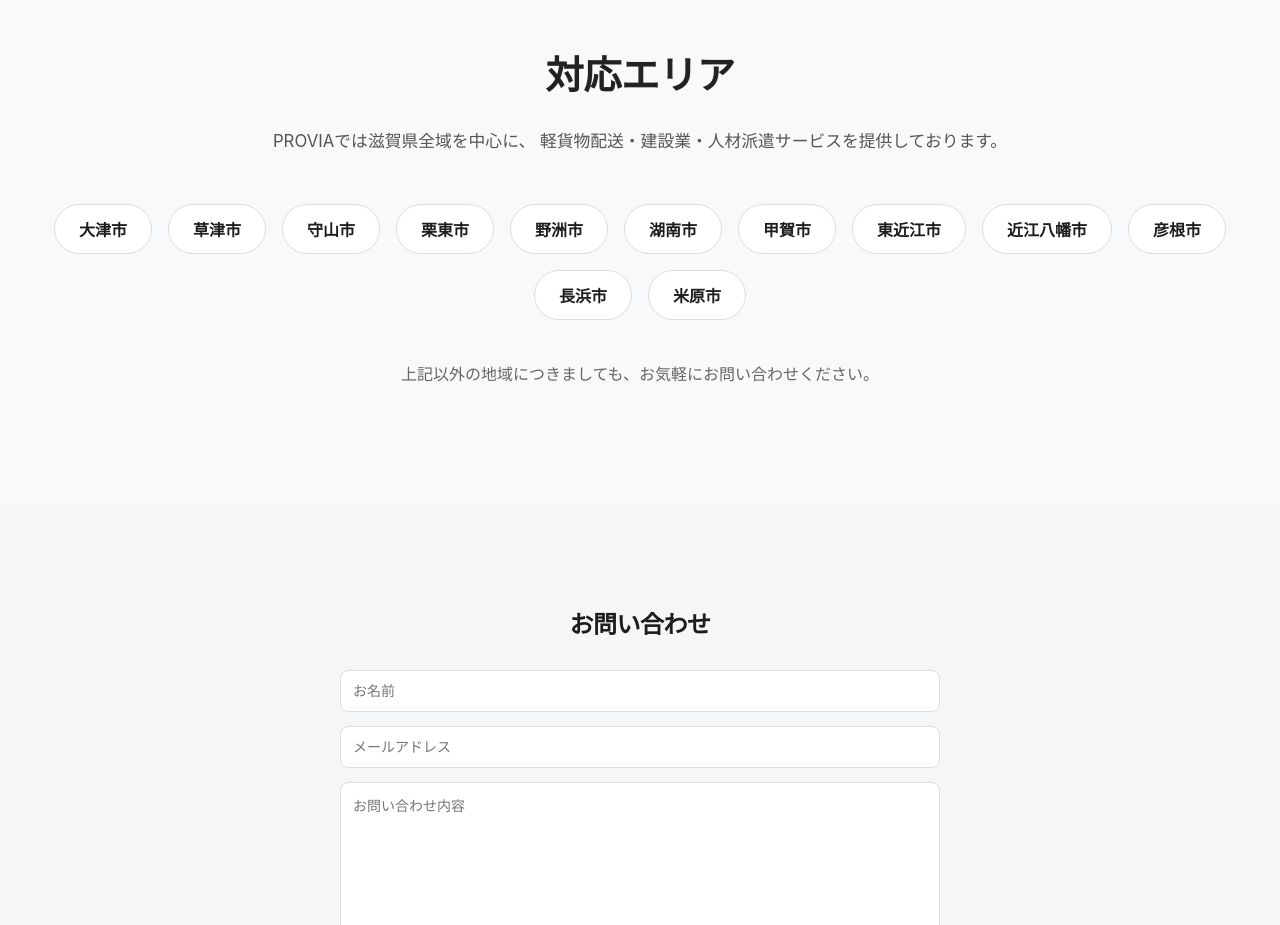
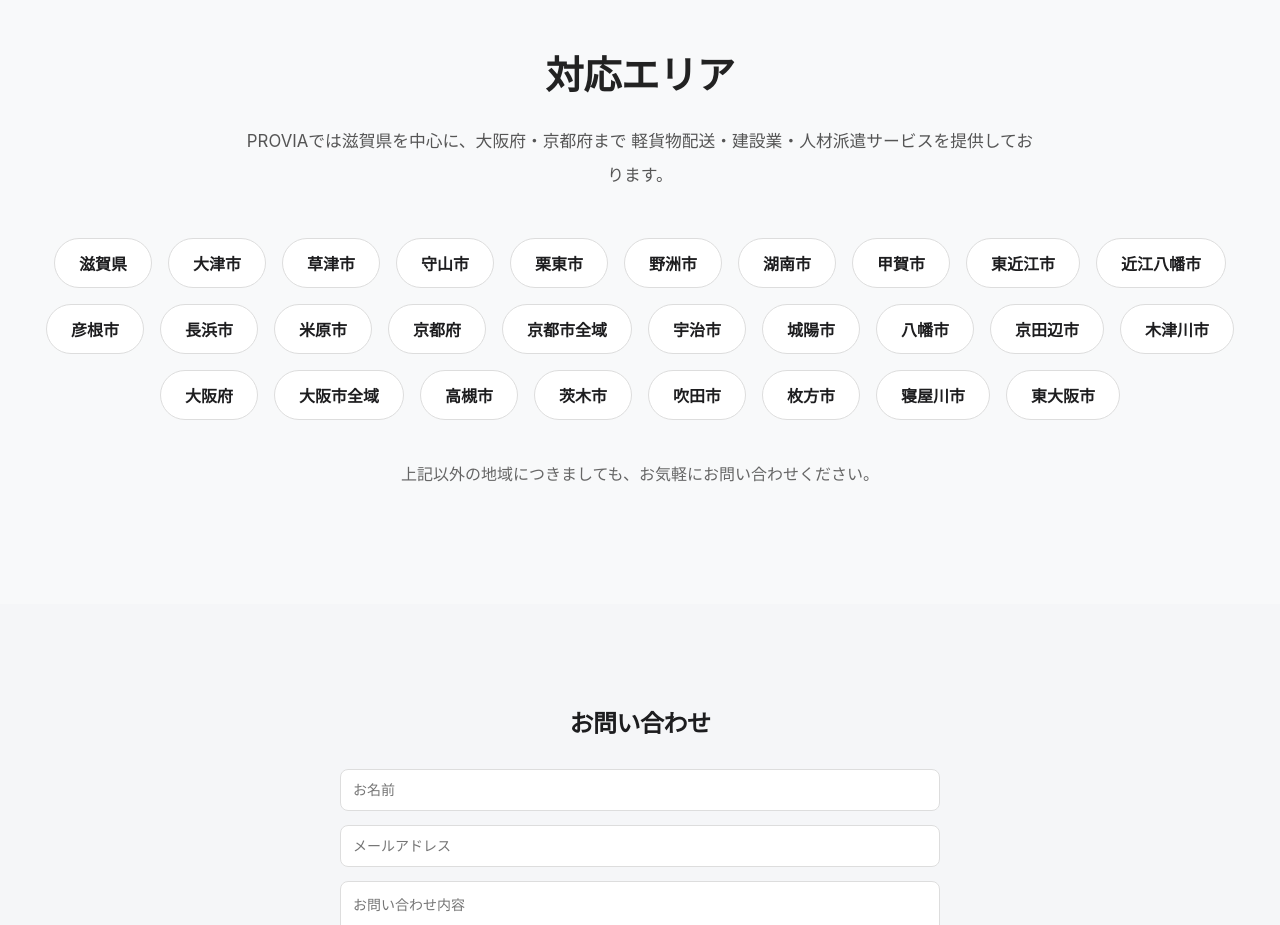
Before and after one commit to PROVIA26/provia-website, a React (Vite) app: page / in a window 1280 px wide. Shown: the part 3380-4305 px from the top of the page. Built offline with nearby package versions, Linux system fonts and the light colour scheme.

Commit message:
Expand service area to Kyoto and Osaka

```diff
--- a/src/components/Area.jsx
+++ b/src/components/Area.jsx
@@ -8,11 +8,13 @@ function Area() {
         <h2>対応エリア</h2>
 
         <p className="area-text">
-          PROVIAでは滋賀県全域を中心に、
+          PROVIAでは滋賀県を中心に、大阪府・京都府まで
           軽貨物配送・建設業・人材派遣サービスを提供しております。
         </p>
 
         <div className="area-list">
+
+          <span>滋賀県</span>
           <span>大津市</span>
           <span>草津市</span>
           <span>守山市</span>
@@ -25,6 +27,24 @@ function Area() {
           <span>彦根市</span>
           <span>長浜市</span>
           <span>米原市</span>
+
+          <span>京都府</span>
+          <span>京都市全域</span>
+          <span>宇治市</span>
+          <span>城陽市</span>
+          <span>八幡市</span>
+          <span>京田辺市</span>
+          <span>木津川市</span>
+
+          <span>大阪府</span>
+          <span>大阪市全域</span>
+          <span>高槻市</span>
+          <span>茨木市</span>
+          <span>吹田市</span>
+          <span>枚方市</span>
+          <span>寝屋川市</span>
+          <span>東大阪市</span>
+
         </div>
 
         <p className="area-bottom">
```
